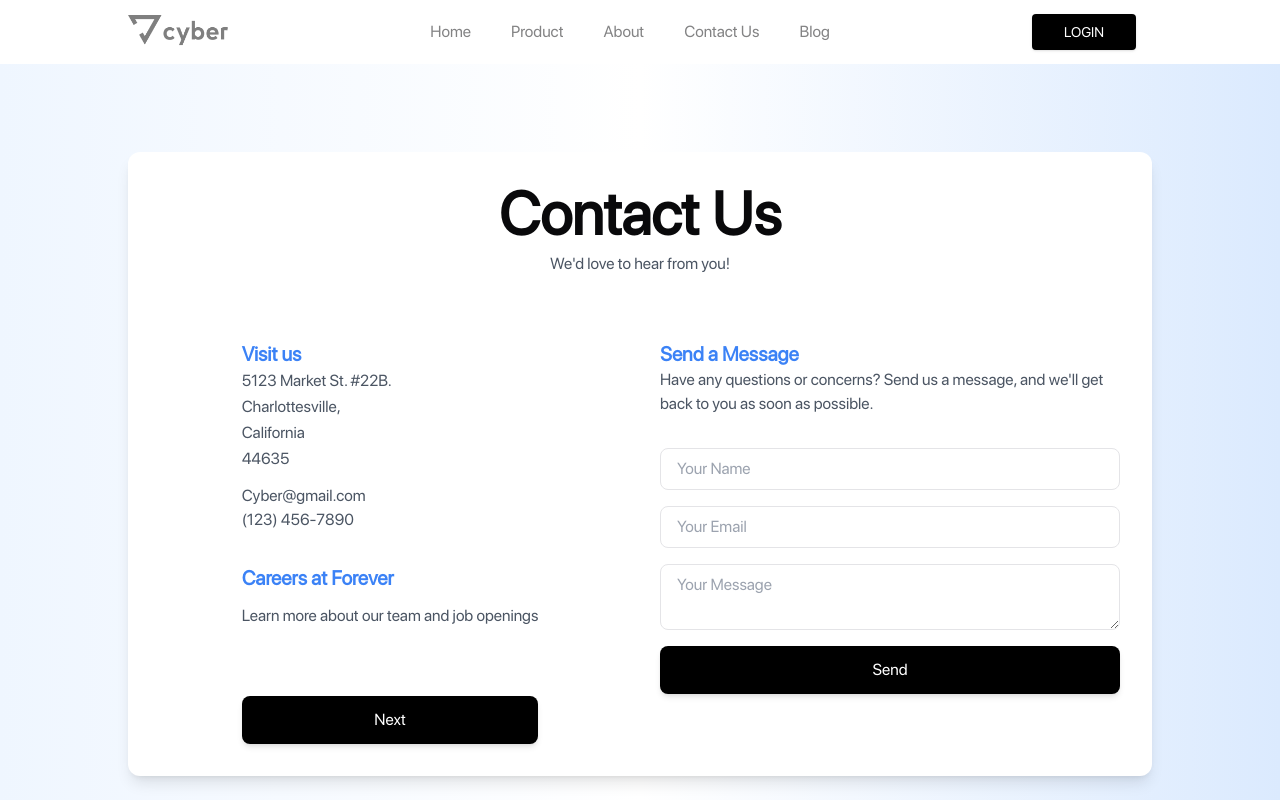
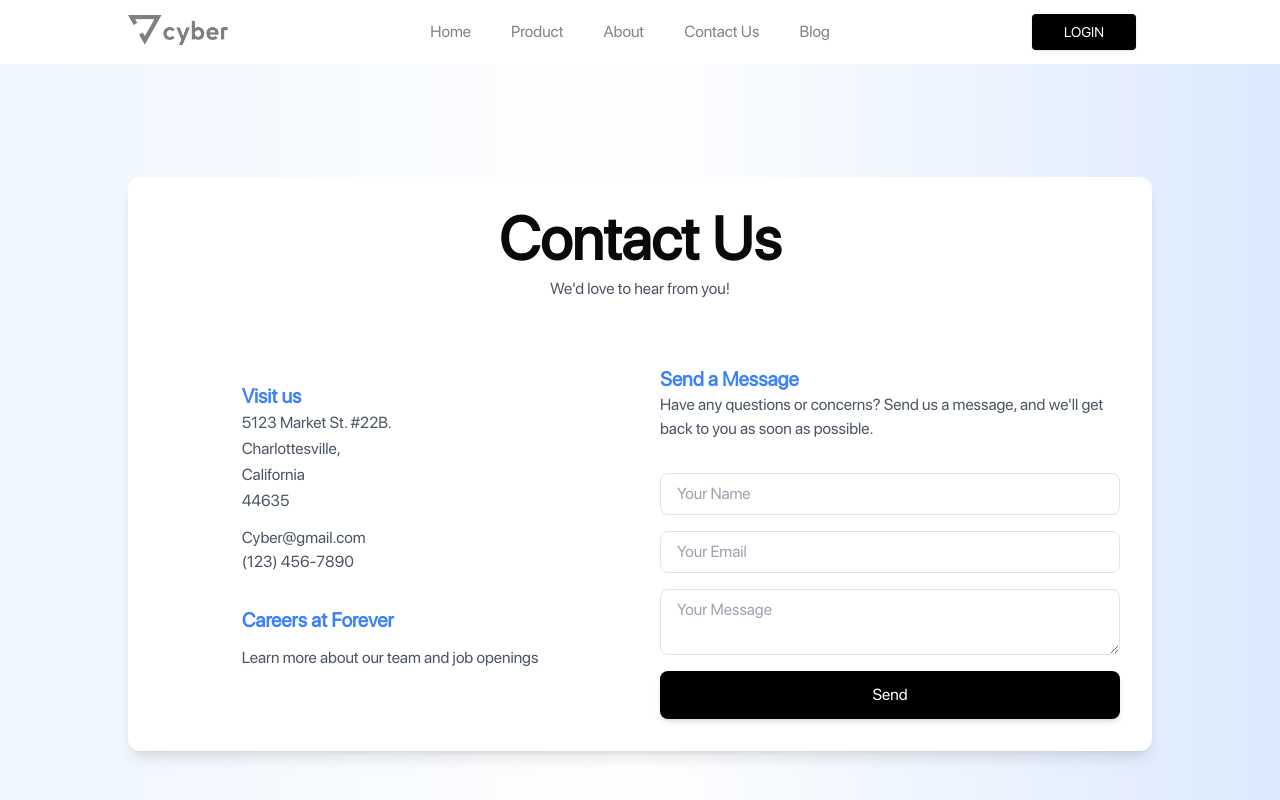
Before and after one commit to Team-DeltaX/ead-frontend, a Next.js app: page /contactus in a window 1280 px wide. Shown: the top 800 px of the page. Built offline with nearby package versions, Linux system fonts and the light colour scheme.

Commit message:
remove contactUs button

```diff
--- a/app/(home)/contactus/page.tsx
+++ b/app/(home)/contactus/page.tsx
@@ -42,17 +42,10 @@ export default function ContactUs() {
                 Learn more about our team and job openings
               </p>
             </div>
-            <button
-              className="mt-9 w-full bg-black text-white px-8 py-3 rounded-lg shadow-md hover:bg-gray-600 transition-all duration-300"
-              onClick={() => alert("Navigating to Careers!")}
-            >
-              Next
-            </button>
           </div>
         </div>
 
         <div className="flex flex-col ">
-
           <div className="mb-8">
             <h2 className="text-xl font-semibold text-blue-500 ">
               Send a Message
```
